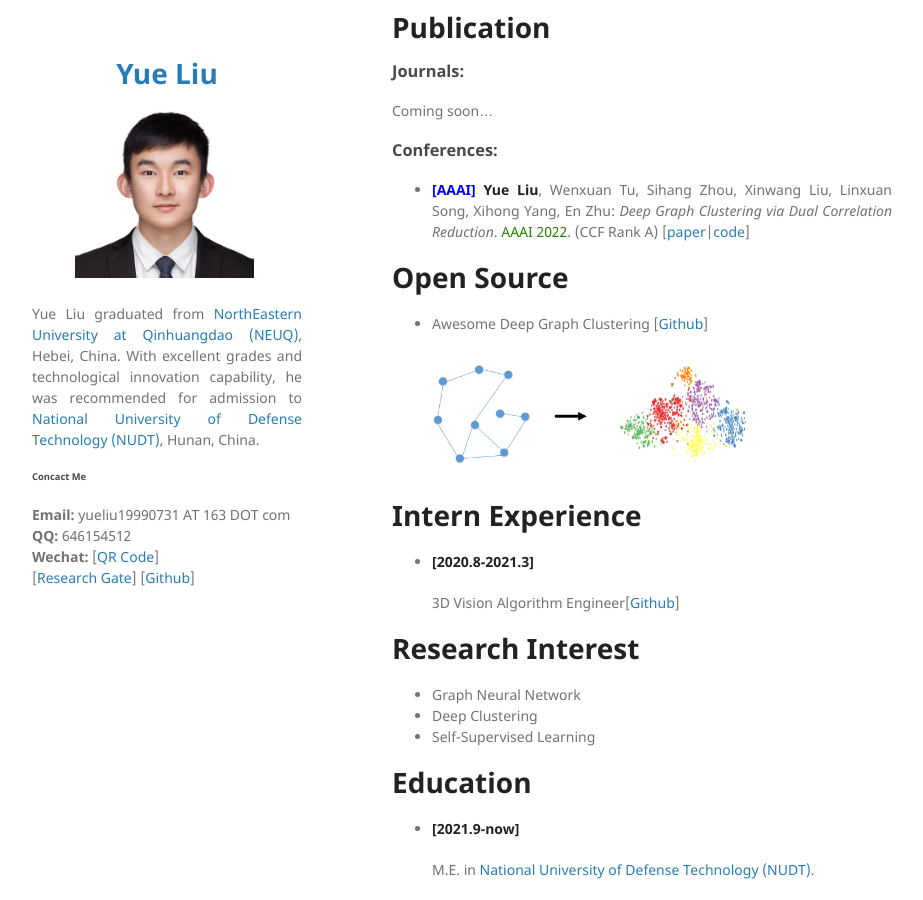
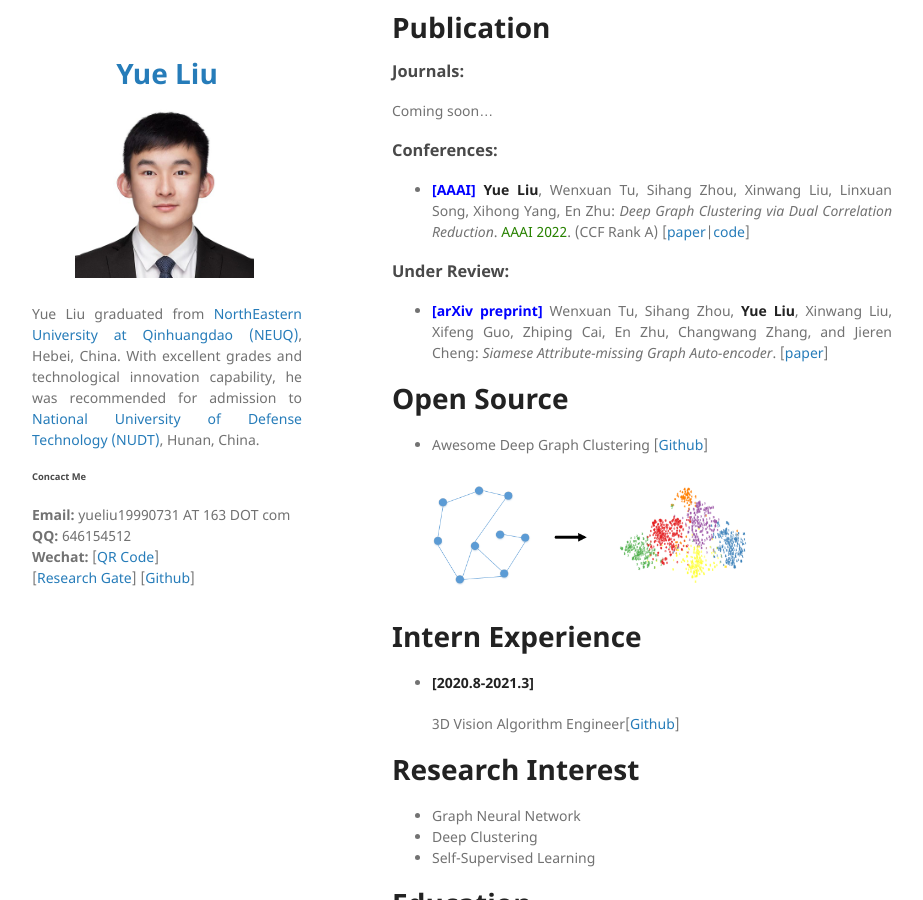
Before and after one commit to yueliu1999/yueliu1999.github.io, a Jekyll site: the page built from index.md, in a window 1280 px wide and 900 px high, scrolled down 377 px. Shown: the whole window, without its empty margins (178-1101 px from the left). Built offline with Jekyll 4.4.1, drawn with Linux system fonts in a browser that asks for light colours; our own code applies the rules of GitHub Pages for plain Markdown files.

Commit message:
add under view

```diff
--- a/index.md
+++ b/index.md
@@ -30,6 +30,10 @@ Coming soon...
 - **<font color="#0000FF">[AAAI]</font>** **Yue Liu**, Wenxuan Tu, Sihang Zhou, Xinwang Liu, Linxuan Song, Xihong Yang, En Zhu: *Deep Graph Clustering via Dual Correlation Reduction*. [<font color="#2818200">AAAI 2022</font>](https://aaai.org/Conferences/AAAI-22/). (CCF Rank A) \[[paper](https://www.researchgate.net/profile/Yue-Liu-240/publication/357271184_Deep_Graph_Clustering_via_Dual_Correlation_Reduction/links/61c466e68bb20101842f9a92/Deep-Graph-Clustering-via-Dual-Correlation-Reduction.pdf)\|[code](https://github.com/yueliu1999/DCRN)]
 
 
+
+### Under Review:
+
+- **<font color="#0000FF">[arXiv preprint]</font>** Wenxuan Tu, Sihang Zhou, **Yue Liu**, Xinwang Liu, Xifeng Guo, Zhiping Cai, En Zhu, Changwang Zhang, and Jieren Cheng: *Siamese Attribute-missing Graph Auto-encoder*. \[[paper](https://arxiv.org/pdf/2112.04842.pdf)\]
 
 
 
```
